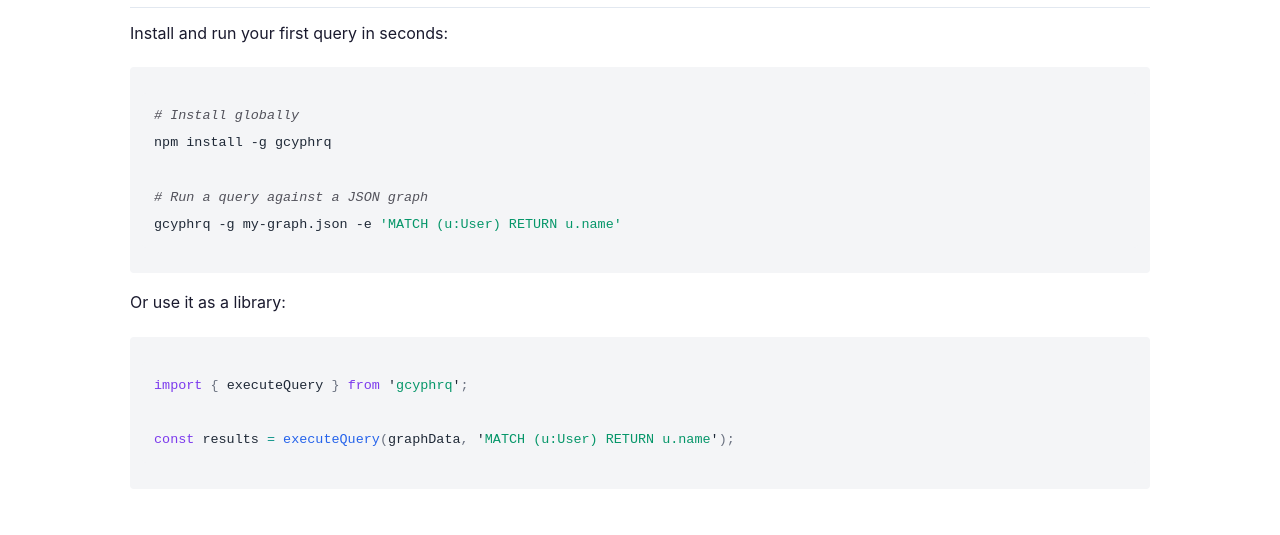
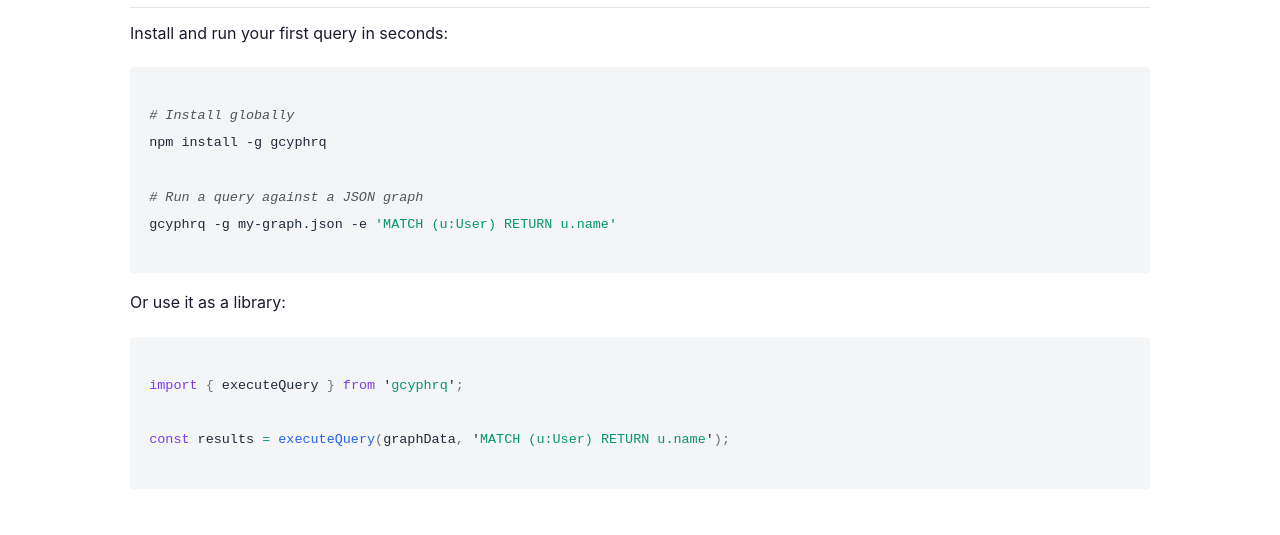
Before and after one commit to plelevier/gcyphrq, a Jekyll site: the page built from docs/index.md, in a window 1280 px wide and 1400 px high, scrolled down 758 px. Shown: the part 150-685 px from the top of the window. Built offline with Jekyll 4.4.1, drawn with Linux system fonts in a browser that asks for light colours.

Commit message:
style(docs): equalize code block padding

```diff
--- a/docs/assets/main.css
+++ b/docs/assets/main.css
@@ -190,7 +190,7 @@ a:hover { text-decoration: underline; }
   line-height: 1.5;
 }
 
-.highlight { padding: 0.6rem 0.75rem; }
+.highlight { padding: 0.6rem; }
 
 /* Rouge syntax highlighting (light theme) */
 .highlight .c, .highlight .c1, .highlight .cm, .highlight .cp { color: #52525b; font-style: italic; }
```
